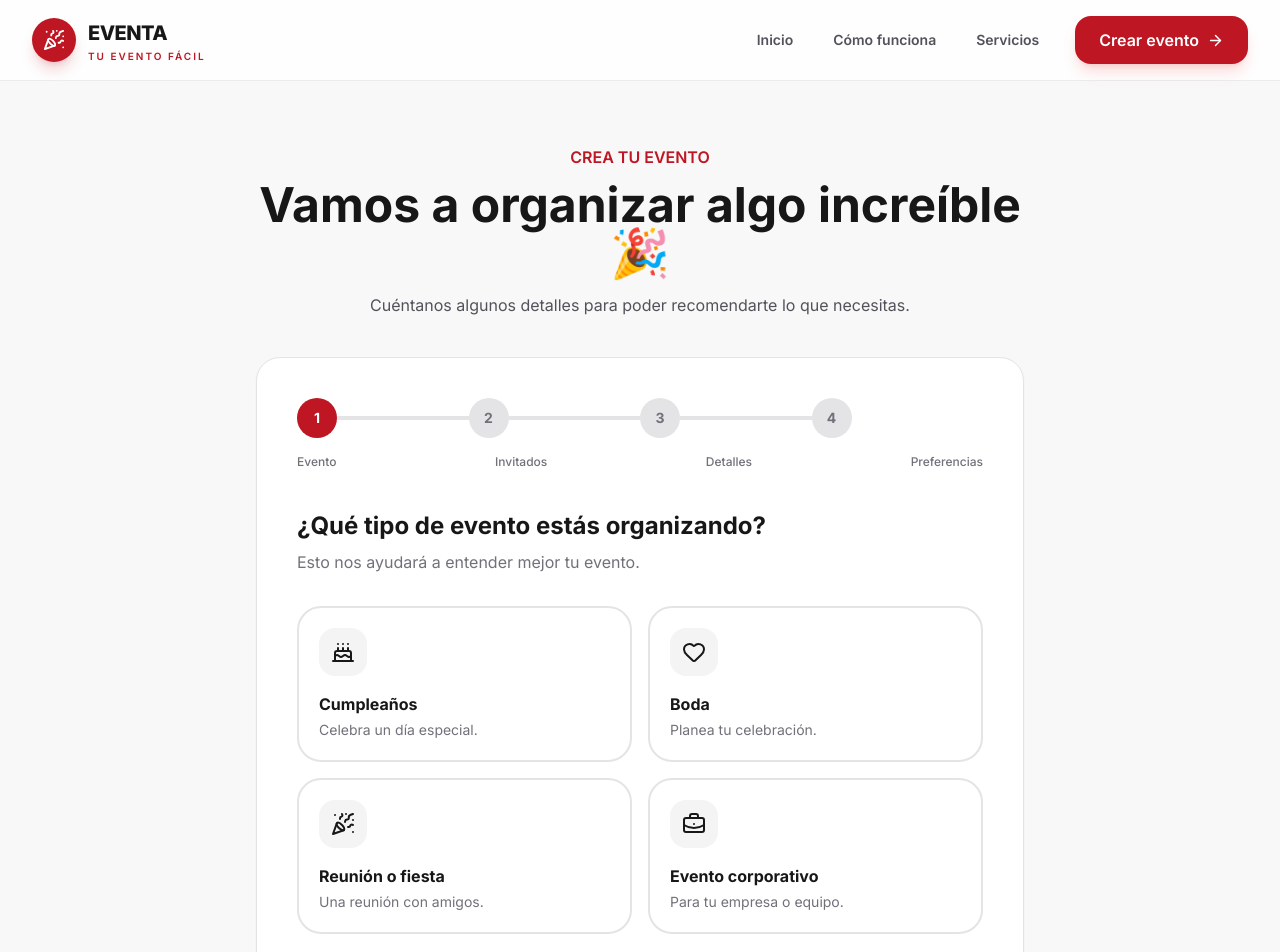
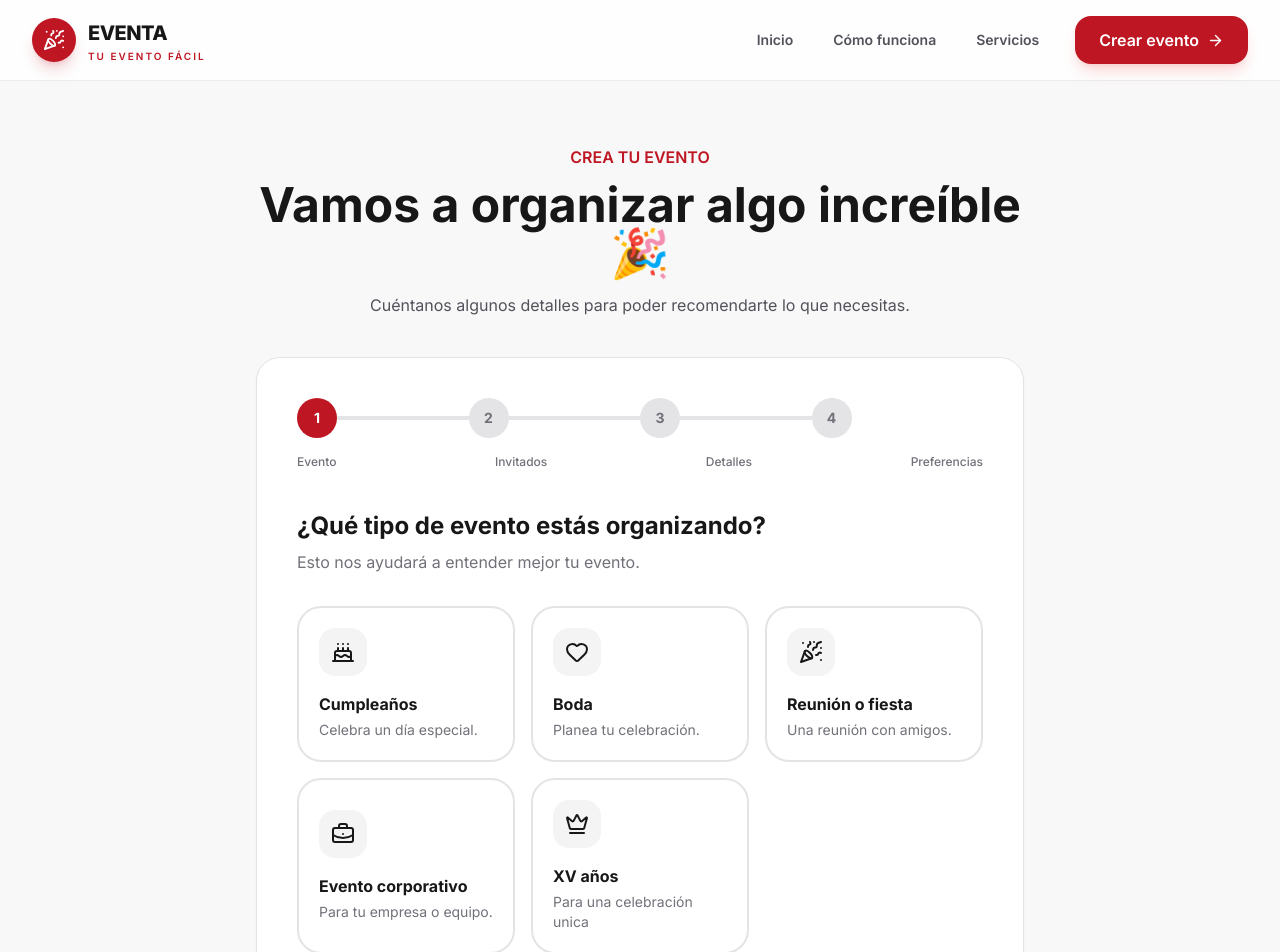
Before and after one commit to JorgeLuisGomezOlmos/eventa, a React (Vite) app: page /crear-evento in a window 1280 px wide. Shown: the top 952 px of the page. Built offline with nearby package versions, Linux system fonts and the light colour scheme.

Commit message:
Se agrego al catalogo de eventos la opcion xv anos, y se agrego en cervesas la opcion de tecate 200 ml

```diff
--- a/src/data/products.ts
+++ b/src/data/products.ts
@@ -58,6 +58,23 @@ export const products: Product[] = [
 
     unitsPerPackage: 20,
   },
+  {
+    id: "tecate-200",
+    name: "Tecate",
+
+    description:
+      "Cerveza de 200 ml · Cartón de 20 piezas",
+
+    category: "beer",
+
+    image: "/images/products/tecate.png",
+
+    unit: "cartón",
+
+    price: 155,
+
+    unitsPerPackage: 20,
+  },
 
   // =========================
   // 🧊 HIELO
--- a/src/pages/CreateEvent.tsx
+++ b/src/pages/CreateEvent.tsx
@@ -5,6 +5,7 @@ import {
   Cake,
   Heart,
   Users,
+  Crown,
   BriefcaseBusiness,
   PartyPopper,
   ArrowLeft,
@@ -73,6 +74,12 @@ function CreateEvent() {
       description: "Para tu empresa o equipo.",
       icon: BriefcaseBusiness,
     },
+    {
+      value: "xv_anos",
+      title: "XV años",
+      description: "Para una celebración unica",
+      icon: Crown,
+    },
   ];
 
   const nextStep = () => {
@@ -139,7 +146,7 @@ function CreateEvent() {
                   Esto nos ayudará a entender mejor tu evento.
                 </p>
 
-                <div className="mt-8 grid grid-cols-2 gap-4 sm:grid-cols-2">
+                <div className="mt-8 grid grid-cols-2 gap-4 sm:grid-cols-3">
                   {eventTypes.map((event) => (
                     <EventTypeCard
                       key={event.value}
--- a/src/pages/Quotation.tsx
+++ b/src/pages/Quotation.tsx
@@ -234,7 +234,7 @@ import { calculateRecommendation } from "../utils/recommendationCalculator";
               {/* DATOS */}
               {/* ========================= */}
 
-              <div className="mt-4 grid gap-3 sm:grid-cols-3">
+              <div className="mt-4 grid grid-cols-2 gap-3 sm:grid-cols-3">
 
                 {/* FECHA */}
 
@@ -306,7 +306,7 @@ import { calculateRecommendation } from "../utils/recommendationCalculator";
               {/* UBICACIÓN */}
               {/* ========================= */}
 
-              <div className="mt-3 flex items-center gap-3 rounded-2xl bg-zinc-50 p-4">
+              {/* <div className="mt-3 flex items-center gap-3 rounded-2xl bg-zinc-50 p-4">
 
                 <div className="flex h-10 w-10 shrink-0 items-center justify-center rounded-xl bg-primary/10 text-primary">
                   <MapPin size={18} />
@@ -324,7 +324,7 @@ import { calculateRecommendation } from "../utils/recommendationCalculator";
 
                 </div>
 
-              </div>
+              </div> */}
 
             </Card>
 
@@ -355,7 +355,7 @@ import { calculateRecommendation } from "../utils/recommendationCalculator";
                 </div>
 
                 <span className="rounded-full bg-primary/10 px-3 py-1 text-xs font-bold text-primary">
-                  {totalProducts} cartones
+                  {totalProducts} productos
                 </span>
 
               </div>
--- a/src/types/event.ts
+++ b/src/types/event.ts
@@ -3,6 +3,7 @@ export type EventType =
   | "boda"
   | "reunion"
   | "corporativo"
+  | "xv_anos"
   | "otro";
 
 export interface EventPreferences {
```
Also changed, not shown: public/images/products/tecate.png (added).
